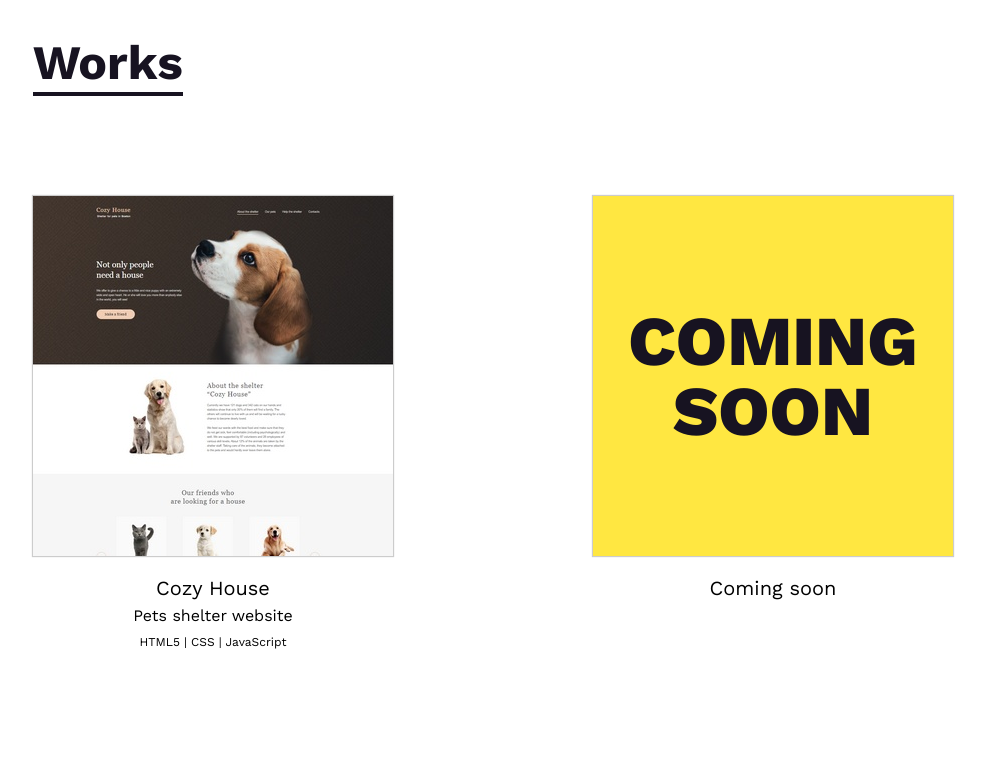
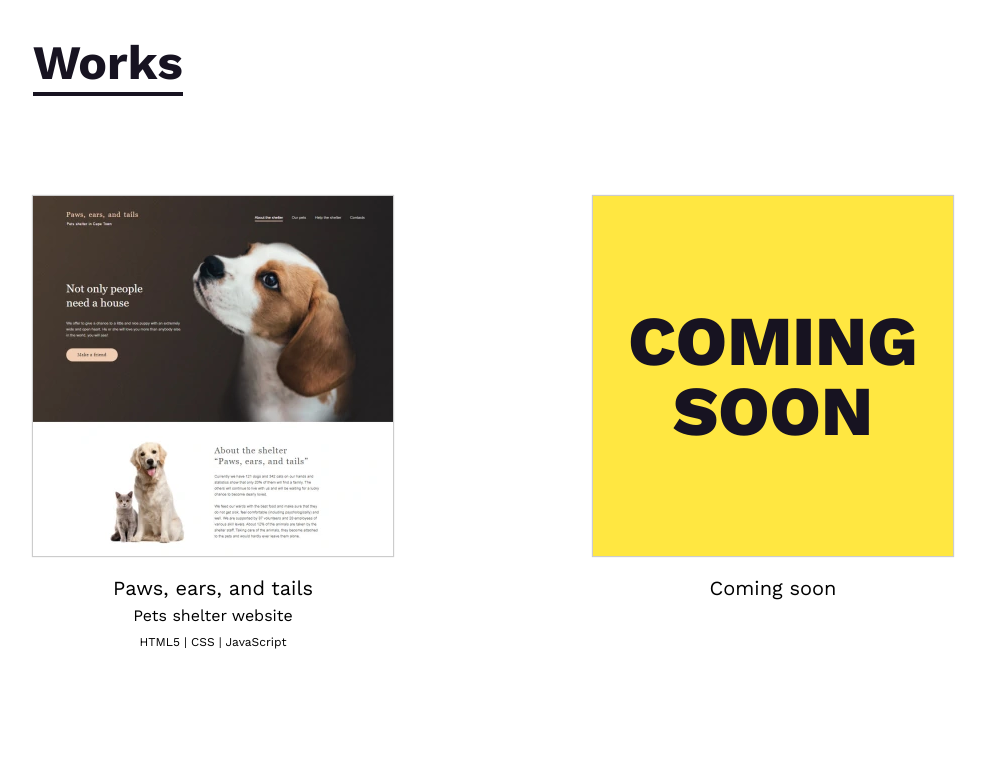
Before and after one commit to yuvinogradov/yuryvinogradovcom, a plain HTML site: page index.html in a window 1280 px wide. Shown: the part 2954-3727 px from the top of the page, without its empty margins (147-1132 px from the left). Drawn offline with nearby package versions, Linux system fonts and the light colour scheme.

Commit message:
fix: skills icons arrangement

```diff
--- a/index.html
+++ b/index.html
@@ -209,8 +209,8 @@
                     <div class="section-works__content-wrap">
 
                         <div class="work-item">
-                            <img src="/images/portfolio/cozy-house-shelter_thumb.jpg" alt="">
-                            <div class="work-header">Cozy House</div>
+                            <img src="/images/portfolio/paws-ears-and-tails-shelter_thumb.webp" alt="">
+                            <div class="work-header">Paws, ears, and tails</div>
                             <div class="work-desc">Pets shelter website</div>
                             <div class="work-stack">HTML5 | CSS | JavaScript</div>
                         </div>
--- a/style.css
+++ b/style.css
@@ -260,7 +260,9 @@ header {
   flex-wrap: wrap;
   margin-top: 86px;
   margin-bottom: 60px;
-  column-gap: 87px;
+  /* column-gap: 87px; */
+  column-gap: calc((100% - 130px * 4) / 3);
+
   row-gap: 60px;
 }
 
@@ -560,23 +562,23 @@ header {
 }
 
 @media screen and (max-width: 768px) {
-    .section-skills__content-icons {
+  .section-skills__content-icons {
     column-gap: calc((100% - 86px * 4) / 3);
   }
 }
 
 @media screen and (max-width: 576px) {
-    .section-skills__content-icons {
+  .section-skills__content-icons {
     column-gap: calc((100% - 86px * 3) / 2);
   }
 }
 
 @media screen and (max-width: 400px) {
-    .section-skills__content-icons {
+  .section-skills__content-icons {
     column-gap: calc((100% - 86px * 2) / 1);
   }
 
-  .work-item{
+  .work-item {
     width: 240px;
   }
 }
```
Also changed, not shown: images/portfolio/Paws, ears, and tails-shelter.jpg (added), images/portfolio/paws-ears-and-tails-shelter.webp (added), images/portfolio/paws-ears-and-tails-shelter_thumb.webp (added).
